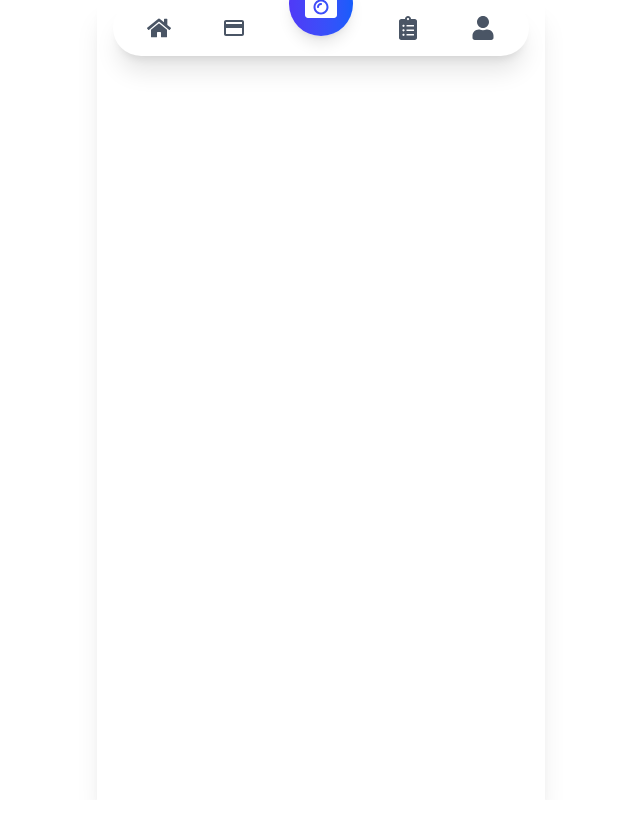
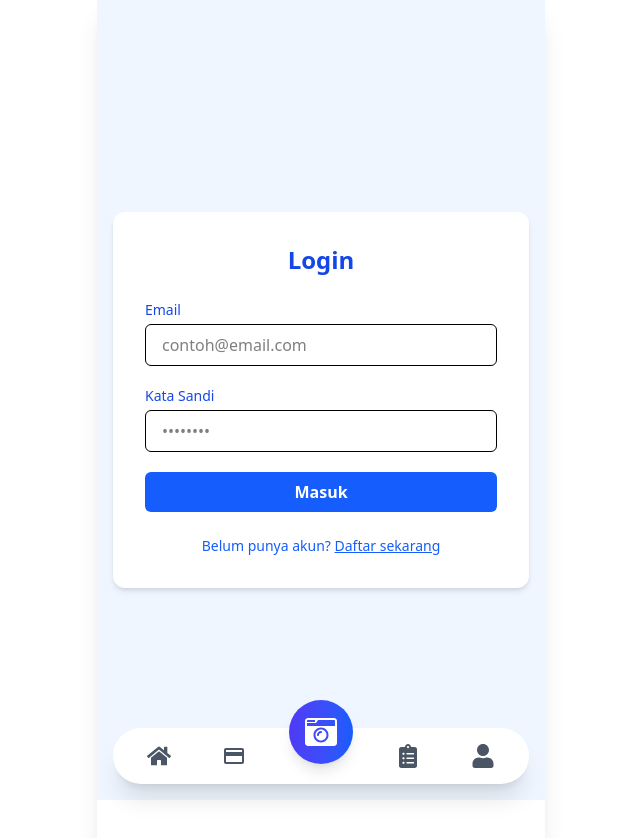
Before and after one commit to siburianbasrunki/camera-rent-fe, a React (Vite) app: page /login in a window 1280 px wide. Before the commit this address had no page. Shown: the top 838 px of the page, without its empty margins (319-959 px from the left). Before the commit the page ends 800 px from the top, so only its background shows below. Built offline with nearby package versions, Linux system fonts and the light colour scheme.

Commit message:
feat: login dan register page

```diff
--- a/src/App.tsx
+++ b/src/App.tsx
@@ -8,6 +8,8 @@ import CameraDetail from "./pages/Camera/DetailCamera";
 import CameraListPage from "./pages/Camera/ListCamera";
 import { CreateBooking } from "./pages/booking/CreateBooking";
 import { BalancePage } from "./pages/balance/balance";
+import { LoginPage } from "./pages/login";
+import { RegisterPage } from "./pages/register";
 
 const App = () => {
   return (
@@ -16,6 +18,8 @@ const App = () => {
         <div className="max-w-md mx-auto min-h-screen flex flex-col shadow-xl">
           <Routes>
             <Route path="/" element={<Home />} />
+            <Route path="/login" element={<LoginPage/>} />
+            <Route path="/register" element={<RegisterPage/>} />
             <Route path="/camera" element={<CameraListPage />} />
             <Route path="/camera/:id" element={<CameraDetail />} />
             <Route path="/booking/*" element={<BookingPage />} />
--- a/src/components/HeadInfo.tsx
+++ b/src/components/HeadInfo.tsx
@@ -1,12 +1,20 @@
+import { useNavigate } from "react-router-dom";
+
 const HeadInfoAccount = () => {
+  const navigate = useNavigate();
   return (
     <div className="sticky top-0 left-0 right-0 z-50 ">
       <div className="flex items-center justify-between gap-2 p-3 bg-gradient-to-r from-blue-600 to-indigo-600 rounded-b-md">
         <div>
           <p className="text-md  leading-6 text-white">Hello,</p>
-          <p className="text-lg font-semibold leading-5 text-white">Basrunki Siburian</p>
+          <p className="text-lg font-semibold leading-5 text-white">
+            Basrunki Siburian
+          </p>
         </div>
         <img
+          onClick={() => {
+            navigate("/profile");
+          }}
           src="https://images.unsplash.com/photo-1499714608240-22fc6ad53fb2?ixlib=rb-1.2.1&ixid=eyJhcHBfaWQiOjEyMDd9&auto=format&fit=facearea&facepad=2&w=256&h=256&q=80"
           alt="user"
           className="w-10 h-10 rounded-full"
--- a/src/pages/Camera/ListCamera.tsx
+++ b/src/pages/Camera/ListCamera.tsx
@@ -6,7 +6,7 @@ const CameraListPage = () => {
   const navigate = useNavigate();
 
   return (
-    <div className="p-4">
+    <div className="p-4 h-screen">
       <h1 className="text-2xl font-bold mb-6 text-gray-800">Daftar Kamera Tersedia</h1>
       <div>
         <div className="mb-4">
@@ -17,11 +17,11 @@ const CameraListPage = () => {
           />
         </div>
       </div>
-      <div className="grid grid-cols-1 sm:grid-cols-2 gap-6">
+      <div className="grid grid-cols-1  gap-6">
         {CameraData.map((camera) => (
           <div
             key={camera.id}
-            className="border border-gray-300 rounded-lg overflow-hidden shadow hover:shadow-lg transition"
+            className="border border-gray-300 rounded-lg overflow-hidden shadow hover:shadow-lg transition "
           >
             <div className="flex gap-4 p-4">
               <img
--- /dev/null
+++ b/src/pages/login/index.tsx
@@ -0,0 +1,51 @@
+import { Link, useNavigate } from "react-router-dom";
+
+export const LoginPage = () => {
+  const navigate = useNavigate();
+  return (
+    <div className="min-h-screen flex items-center justify-center bg-blue-50 px-4">
+      <div className="max-w-md w-full bg-white p-8 rounded-xl shadow-md">
+        <h2 className="text-2xl font-bold text-blue-700 text-center mb-6">
+          Login
+        </h2>
+
+        <form className="space-y-5">
+          <div>
+            <label className="block text-sm font-medium text-blue-700 mb-1">
+              Email
+            </label>
+            <input
+              type="email"
+              className="w-full px-4 py-2 border rounded-md focus:outline-none focus:ring-2 focus:ring-blue-500"
+              placeholder="contoh@email.com"
+            />
+          </div>
+          <div>
+            <label className="block text-sm font-medium text-blue-700 mb-1">
+              Kata Sandi
+            </label>
+            <input
+              type="password"
+              className="w-full px-4 py-2 border rounded-md focus:outline-none focus:ring-2 focus:ring-blue-500"
+              placeholder="••••••••"
+            />
+          </div>
+          <button
+            onClick={() => navigate("/")}
+            type="submit"
+            className="w-full bg-blue-600 text-white py-2 rounded-md hover:bg-blue-700 font-semibold"
+          >
+            Masuk
+          </button>
+        </form>
+
+        <p className="mt-6 text-sm text-center text-blue-600">
+          Belum punya akun?{" "}
+          <Link to="/register" className="underline font-medium">
+            Daftar sekarang
+          </Link>
+        </p>
+      </div>
+    </div>
+  );
+};
--- /dev/null
+++ b/src/pages/register/index.tsx
@@ -0,0 +1,59 @@
+import { Link } from "react-router-dom";
+
+export const RegisterPage = () => {
+  return (
+    <div className="min-h-screen flex items-center justify-center bg-blue-50 px-4">
+      <div className="max-w-md w-full bg-white p-8 rounded-xl shadow-md">
+        <h2 className="text-2xl font-bold text-blue-700 text-center mb-6">
+          Daftar Akun
+        </h2>
+
+        <form className="space-y-5">
+          <div>
+            <label className="block text-sm font-medium text-blue-700 mb-1">
+              Nama Lengkap
+            </label>
+            <input
+              type="text"
+              className="w-full px-4 py-2 border rounded-md focus:outline-none focus:ring-2 focus:ring-blue-500"
+              placeholder="Nama Lengkap"
+            />
+          </div>
+          <div>
+            <label className="block text-sm font-medium text-blue-700 mb-1">
+              Email
+            </label>
+            <input
+              type="email"
+              className="w-full px-4 py-2 border rounded-md focus:outline-none focus:ring-2 focus:ring-blue-500"
+              placeholder="contoh@email.com"
+            />
+          </div>
+          <div>
+            <label className="block text-sm font-medium text-blue-700 mb-1">
+              Kata Sandi
+            </label>
+            <input
+              type="password"
+              className="w-full px-4 py-2 border rounded-md focus:outline-none focus:ring-2 focus:ring-blue-500"
+              placeholder="••••••••"
+            />
+          </div>
+          <button
+            type="submit"
+            className="w-full bg-blue-600 text-white py-2 rounded-md hover:bg-blue-700 font-semibold"
+          >
+            Daftar
+          </button>
+        </form>
+
+        <p className="mt-6 text-sm text-center text-blue-600">
+          Sudah punya akun?{" "}
+          <Link to="/login" className="underline font-medium">
+            Masuk
+          </Link>
+        </p>
+      </div>
+    </div>
+  );
+};
```
